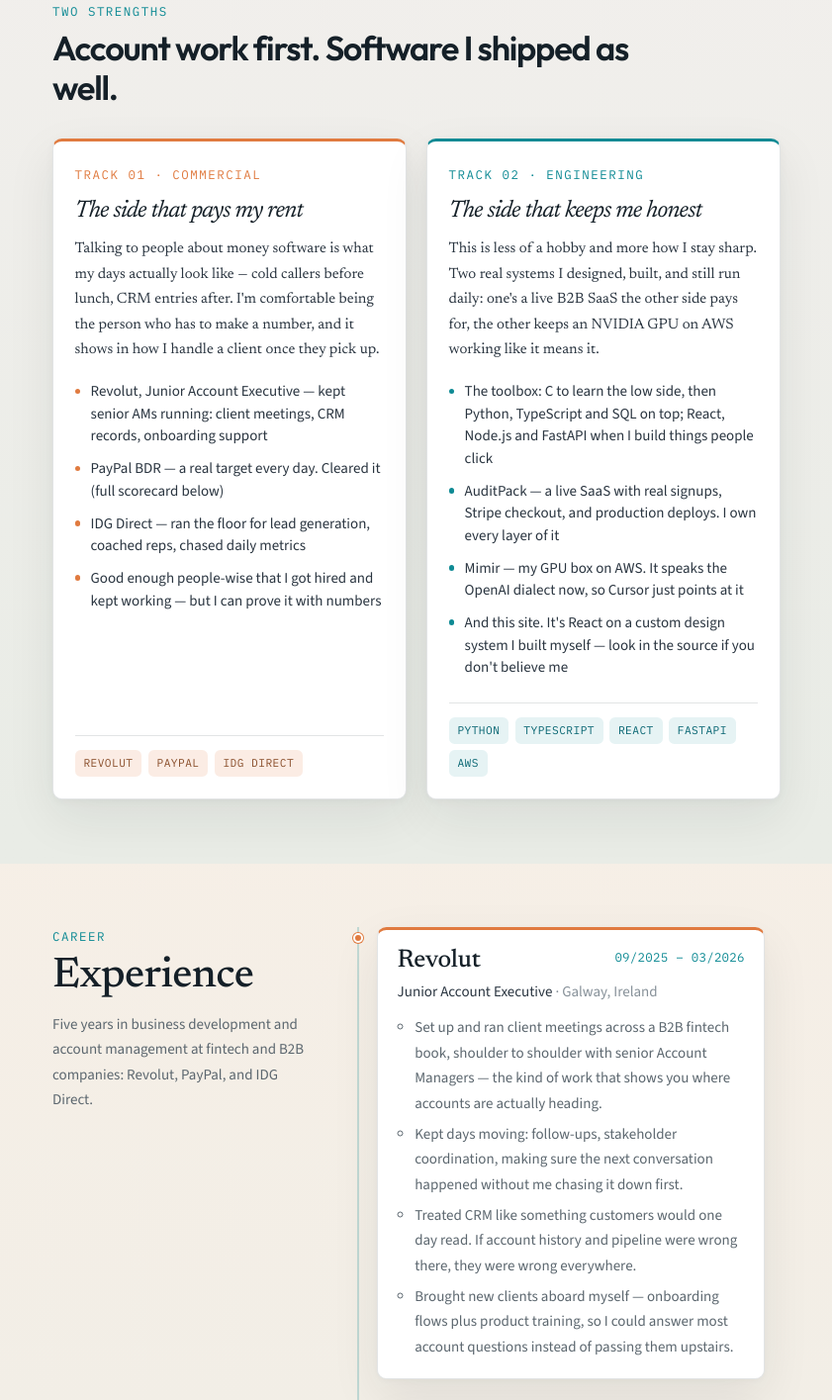
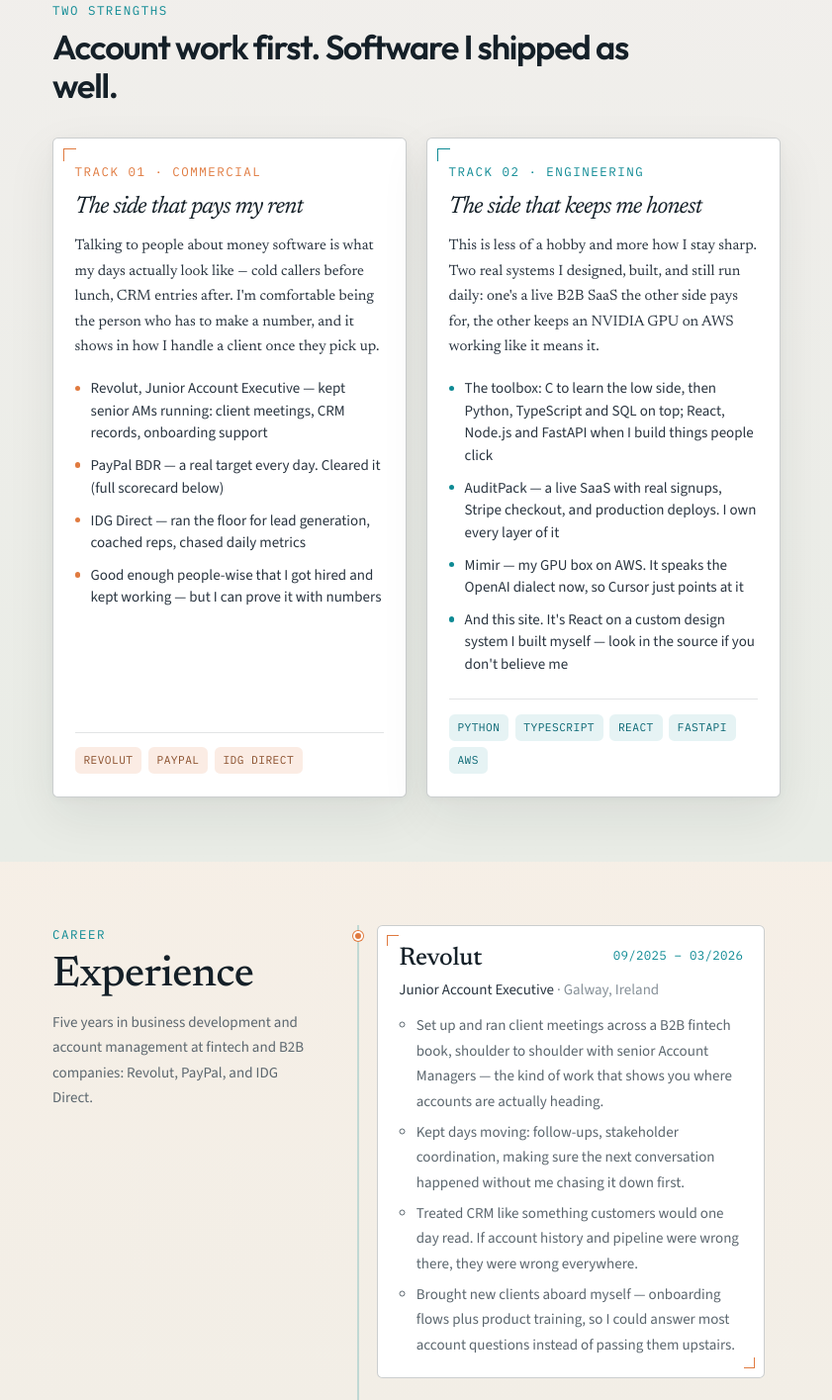
Before and after one commit to fitzgeraldmichaelrhys-pixel/portfolio, a React (Vite) app: page / in a window 1280 px wide. Shown: the part 1480-2895 px from the top of the page at 99% size, without its empty margins (219-1060 px from the left). Built offline with nearby package versions, Linux system fonts and the light colour scheme.

Commit message:
Flatten card accent edge bars to crop-marks and ticks

```diff
--- a/src/components/Capabilities.module.css
+++ b/src/components/Capabilities.module.css
@@ -39,19 +39,32 @@
 }
 
 .group {
-  padding: 1.35rem;
+  position: relative;
+  padding: 1.45rem 1.35rem;
   background: var(--ws-frame);
-  border: 1px solid var(--ws-line);
-  border-radius: var(--radius-md);
-  border-left: 3px solid transparent;
+  border: 1px solid var(--ws-line-strong);
+  border-radius: var(--radius-sm);
+}
+
+/* Per-track accent as a corner mark, dropping the flat left edge bar */
+.group::before {
+  content: '';
+  position: absolute;
+  top: 9px;
+  right: 9px;
+  width: 0.7rem;
+  height: 0.7rem;
+  pointer-events: none;
+  border-top: 1.5px solid currentColor;
+  border-right: 1.5px solid currentColor;
 }
 
 .groupCommercial {
-  border-left-color: var(--ws-copper);
+  color: var(--ws-copper);
 }
 
 .groupDev {
-  border-left-color: var(--ws-teal);
+  color: var(--ws-teal);
 }
 
 .groupTitle {
--- a/src/components/DualTracks.module.css
+++ b/src/components/DualTracks.module.css
@@ -33,26 +33,48 @@
 }
 
 .card {
+  position: relative;
   display: flex;
   flex-direction: column;
   gap: 0.75rem;
-  padding: 1.5rem 1.35rem 1.35rem;
+  padding: 1.5rem 1.35rem 1.45rem;
   background: var(--ws-frame);
-  border: 1px solid var(--ws-line);
-  border-radius: var(--radius-md);
+  border: 1px solid var(--ws-line-strong);
+  border-radius: var(--radius-sm);
   box-shadow: var(--frame-shadow);
   min-height: 100%;
-  border-top: 3px solid transparent;
   transition: transform var(--duration-normal) var(--ease-out),
     box-shadow var(--duration-normal) var(--ease-out);
 }
 
-.cardCommercial {
-  border-top-color: var(--ws-copper);
+/* Track identity via opposing corner crop-marks, not a top edge bar */
+.card::before {
+  content: '';
+  position: absolute;
+  top: 10px;
+  left: 10px;
+  width: 0.8rem;
+  height: 0.8rem;
+  pointer-events: none;
+  border-top: 1.5px solid currentColor;
+  border-left: 1.5px solid currentColor;
+}
+.card::after {
+  content: '';
+  position: absolute;
+  bottom: 12px;
+  right: 10px;
+  width: 0.8rem;
+  height: 0.8rem;
+  pointer-events: none;
+  transition: transform var(--duration-normal) var(--ease-out);
 }
 
-.cardDev {
-  border-top-color: var(--ws-teal);
+.cardCommercial { color: var(--ws-copper); }
+.cardDev      { color: var(--ws-teal); }
+
+@media (prefers-reduced-motion: no-preference) {
+  .card:hover::after { transform: translateY(-2px); }
 }
 
 .cardKicker {
--- a/src/components/Education.module.css
+++ b/src/components/Education.module.css
@@ -44,12 +44,33 @@
 }
 
 .entry {
-  padding: 1.15rem 1.2rem;
+  position: relative;
+  padding: 1.25rem 1.3rem;
   background: var(--ws-frame);
-  border: 1px solid var(--ws-line);
-  border-radius: var(--radius-md);
-  box-shadow: var(--frame-shadow);
-  border-left: 3px solid var(--ws-teal);
+  border: 1px solid var(--ws-line-strong);
+  border-radius: var(--radius-sm);
+}
+
+/* Signature card accent: asymmetric corner crop-marks instead of an edge bar */
+.entry::before,
+.entry::after {
+  content: '';
+  position: absolute;
+  width: 0.7rem;
+  height: 0.7rem;
+  pointer-events: none;
+}
+.entry::before {
+  top: 9px;
+  left: 9px;
+  border-top: 1.5px solid var(--ws-teal);
+  border-left: 1.5px solid var(--ws-teal);
+}
+.entry::after {
+  bottom: 9px;
+  right: 9px;
+  border-bottom: 1.5px solid currentcolor;
+  border-right: 1.5px solid currentcolor;
 }
 
 .entryHead {
--- a/src/components/Experience.module.css
+++ b/src/components/Experience.module.css
@@ -73,13 +73,34 @@
 }
 
 .entryBody {
+  position: relative;
   min-width: 0;
-  padding: 1.15rem 1.2rem;
+  padding: 1.25rem 1.3rem;
   background: var(--ws-frame);
-  border: 1px solid var(--ws-line);
-  border-radius: var(--radius-md);
-  box-shadow: var(--frame-shadow);
-  border-top: 3px solid var(--ws-copper);
+  border: 1px solid var(--ws-line-strong);
+  border-radius: var(--radius-sm);
+}
+
+.entryBody::before,
+.entryBody::after {
+  content: '';
+  position: absolute;
+  width: 0.7rem;
+  height: 0.7rem;
+  pointer-events: none;
+  color: var(--ws-copper);
+}
+.entryBody::before {
+  top: 9px;
+  left: 9px;
+  border-top: 1.5px solid currentcolor;
+  border-left: 1.5px solid currentcolor;
+}
+.entryBody::after {
+  bottom: 9px;
+  right: 9px;
+  border-bottom: 1.5px solid currentcolor;
+  border-right: 1.5px solid currentcolor;
 }
 
 .entryHead {
--- a/src/components/FeaturedWork.module.css
+++ b/src/components/FeaturedWork.module.css
@@ -54,20 +54,39 @@
   padding: 0.85rem 0.9rem 0.75rem 2.4rem;
   text-decoration: none;
   background: transparent;
-  border-left: 3px solid transparent;
   transition: transform var(--duration-normal) var(--ease-out),
     border-color var(--duration-normal) var(--ease-out);
 }
 
+/* Active/hover marker is a short bracket tick in the gutter, not a full edge bar */
+.indexLink::before {
+  content: '';
+  position: absolute;
+  left: 0.8rem;
+  top: 1.35rem;
+  width: 16px;
+  height: 1.5px;
+  background: transparent;
+  transition: width var(--duration-normal) var(--ease-out),
+    background-color var(--duration-normal) var(--ease-out);
+}
+
 .indexLink:hover {
   transform: translateX(2px);
-  border-left-color: var(--ws-copper);
+}
+.indexLink:hover::before {
+  width: 16px;
+  background: var(--ws-copper);
 }
 
 .indexLink.active,
 .indexLink.active:hover {
-  border-left-color: var(--accent);
   background: linear-gradient(90deg, rgba(15, 92, 102, 0.1), 35%, transparent 72%);
+}
+
+.indexLink.active::before {
+  width: 24px;
+  background-color: var(--accent);
 }
 
 .indexTitle {
--- a/src/components/Scorecard.module.css
+++ b/src/components/Scorecard.module.css
@@ -47,11 +47,10 @@
   display: flex;
   flex-direction: column;
   gap: 0.4rem;
-  padding: 1.1rem 1rem 1rem;
+  padding: 1.15rem 1rem 1.05rem;
   background: var(--ws-frame);
   border: 1px solid var(--ws-line);
   border-radius: var(--radius-md);
-  border-top: 3px solid var(--ws-teal);
 }
 
 .value {
```
